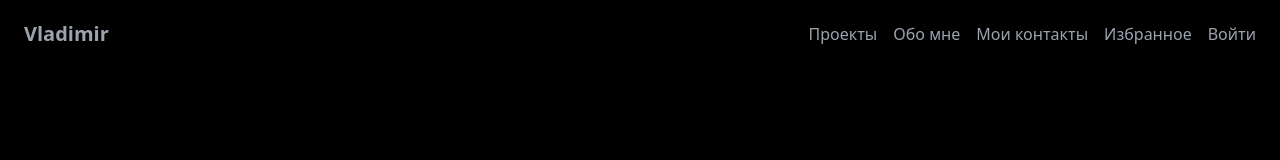
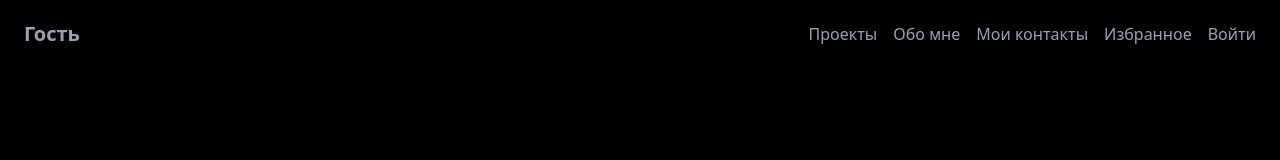
Before and after one commit to Vladimir-456/Portfolio, a React (Vite) app: page / in a window 1280 px wide. Shown: the top 160 px of the page. Built offline with nearby package versions, Linux system fonts and the light colour scheme.

Commit message:
Исправление багов

```diff
--- a/src/components/header/header.tsx
+++ b/src/components/header/header.tsx
@@ -1,7 +1,7 @@
 import { Link, useNavigate } from 'react-router-dom'
 import { adminLinks, userLinks } from './const';
 import { useUserStore } from '../../store/userStore';
-import { useState } from 'react'; // убери лишний use
+import { useState } from 'react';
 
 const Header = () => {
   const [isOpen, setIsOpen] = useState(false);
@@ -19,25 +19,44 @@ const Header = () => {
   return (
     <header>
       <div className='container mx-auto flex justify-between items-center px-4 py-2 sm:py-1 sm:px-2 relative'>
-        {user?.role === 'guest' &&
-          <a className='font-semibold text-xl bg-gray-400 bg-clip-text text-transparent'>Vladimir</a>}
-        {user?.role === 'admin' &&
-          <a className='font-semibold text-xl bg-gray-400 bg-clip-text text-transparent'>Администратор</a>}
+        {/* Имя/статус пользователя */}
+        {user?.role === 'admin'
+          ? <a className='font-semibold text-xl bg-gray-400 bg-clip-text text-transparent'>Администратор</a>
+          : <a className='font-semibold text-xl bg-gray-400 bg-clip-text text-transparent'>Гость</a>
+        }
 
         {/* Десктоп-меню */}
         <nav className='hidden md:flex gap-4 text-gray-400'>
-          {user?.role === 'admin' && <>
+          {user?.role === 'admin'
+            ? (
+              <>
                 {adminLinks.map((link, index) =>
-              <Link key={index} to={link.to} className="bg-gray-400 bg-clip-text text-transparent transition duration-300 hover:text-white">{link.label}</Link>
+                  <Link key={index} to={link.to}
+                        className="bg-gray-400 bg-clip-text text-transparent transition duration-300 hover:text-white">
+                    {link.label}
+                  </Link>
                 )}
-            <button onClick={handleLogout} className="bg-gray-400 bg-clip-text text-transparent transition duration-300 hover:text-white">Выйти</button>
-          </>}
-          {user?.role === 'guest' && <>
+                <button onClick={handleLogout}
+                        className="bg-gray-400 bg-clip-text text-transparent transition duration-300 hover:text-white">
+                  Выйти
+                </button>
+              </>
+            )
+            : (
+              <>
                 {userLinks.map((link, index) =>
-              <Link key={index} to={link.to} className="bg-gray-400 bg-clip-text text-transparent transition duration-300 hover:text-white">{link.label}</Link>
+                  <Link key={index} to={link.to}
+                        className="bg-gray-400 bg-clip-text text-transparent transition duration-300 hover:text-white">
+                    {link.label}
+                  </Link>
                 )}
-            <button onClick={handleLogout} className="bg-gray-400 bg-clip-text text-transparent transition duration-300 hover:text-white">Войти</button>
-          </>}
+                <button onClick={handleLogout}
+                        className="bg-gray-400 bg-clip-text text-transparent transition duration-300 hover:text-white">
+                  Войти
+                </button>
+              </>
+            )
+          }
         </nav>
 
         {/* Кнопка-бургер только на мобильных */}
@@ -73,17 +92,21 @@ const Header = () => {
               ×
             </button>
             <ul className='flex flex-col items-center gap-2'>
-              {user?.role === 'admin' &&
-                adminLinks.map((link, index) => (
+              {user?.role === 'admin'
+                ? adminLinks.map((link, index) => (
                   <li key={index}>
-                    <Link to={link.to} className="block py-2 px-6 rounded-lg text-white font-semibold text-lg shadow hover:bg-gray-700 hover:text-cyan-400 transition-all duration-200">{link.label}</Link>
+                    <Link to={link.to}
+                          className="block py-2 px-6 rounded-lg text-white font-semibold text-lg shadow hover:bg-gray-700 hover:text-cyan-400 transition-all duration-200">
+                      {link.label}
+                    </Link>
                   </li>
                 ))
-              }
-              {user?.role === 'guest' &&
-                userLinks.map((link, index) => (
+                : userLinks.map((link, index) => (
                   <li key={index}>
-                    <Link to={link.to} className="block py-2 px-6 rounded-lg text-white font-semibold text-lg shadow hover:bg-gray-700 hover:text-cyan-400 transition-all duration-200">{link.label}</Link>
+                    <Link to={link.to}
+                          className="block py-2 px-6 rounded-lg text-white font-semibold text-lg shadow hover:bg-gray-700 hover:text-cyan-400 transition-all duration-200">
+                      {link.label}
+                    </Link>
                   </li>
                 ))
               }
@@ -101,4 +124,5 @@ const Header = () => {
   )
 }
 
+
 export default Header
```
Lines whose indentation alone changed are shown as unchanged.
